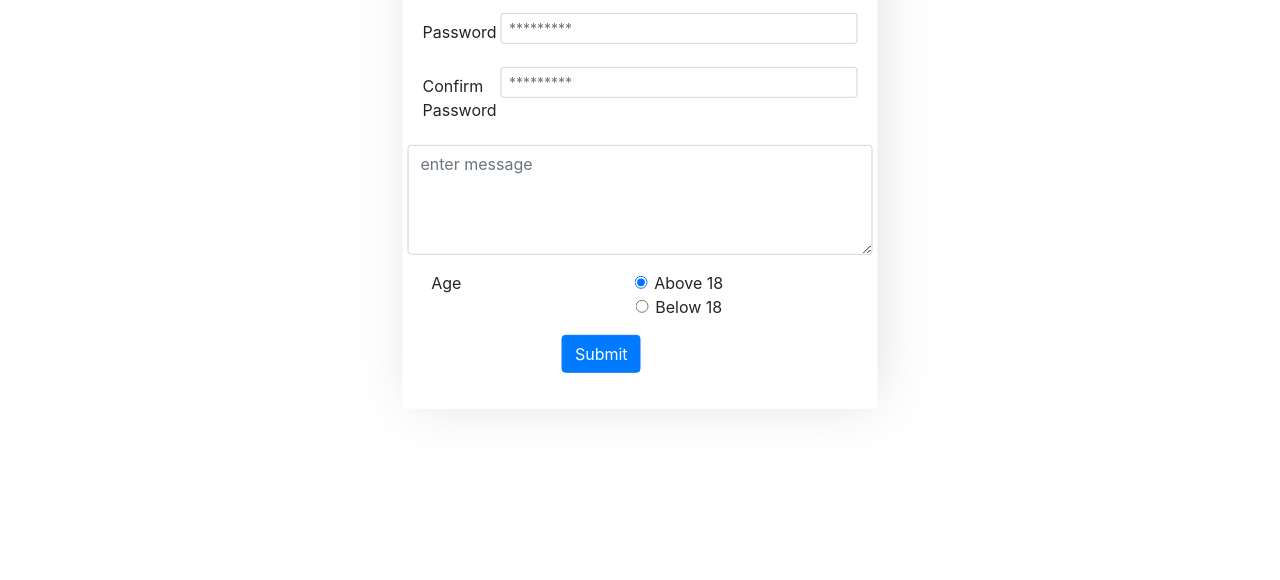
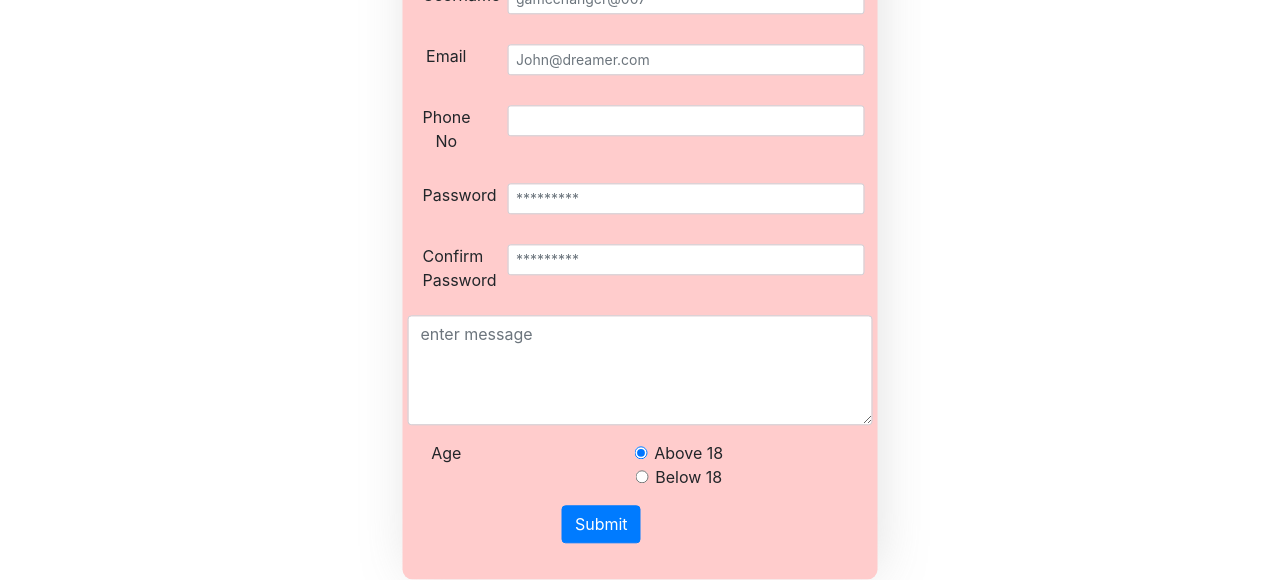
Before and after one commit to incubateind/FrontendInternTaskSummer2020, a plain HTML site: page LoginPageTask/index.html in a window 1280 px wide. Shown: the part 315-895 px from the top of the page. Before the commit the page ends 800 px from the top, so only its background shows below. Drawn offline with nearby package versions, Linux system fonts and the light colour scheme.

Commit message:
Update main.css
New CSSfile

```diff
--- a/LoginPageTask/main.css
+++ b/LoginPageTask/main.css
@@ -12,20 +12,22 @@ body {
   width: 100%;
   min-width: 320px;
   max-width: 475px;
-  background: #fff;
+  background:rgb(255, 204, 204);
   position: absolute;
-  top: 50%;
-  left: 50%;
+  top:70%;
+  left:50%;
   -webkit-transform: translate(-50%, -50%);
   -moz-transform: translate(-50%, -50%);
   -o-transform: translate(-50%, -50%);
   -ms-transform: translate(-50%, -50%);
   transform: translate(-50%, -50%);
+  border-radius: 10px;
 }
 
 h2 {
   text-align: center;
 }
+
 .log-form {
   padding: 2em;
   -webkit-box-shadow: 4px -1px 53px -7px rgba(138, 138, 138, 0.30);
@@ -37,5 +39,17 @@ form {
   display: block;
   text-align: center;
   width: 100%;
+
 }
 /* ========================WRITE YOUR CSS FROM HERE======================== */
+
+/* input class for all input boxes to modify their margin*/
+
+.input{
+margin:7px;
+}
+
+/* Adding a hover effect over button*/
+.btn:hover{
+  background:lightskyblue;
+}
```
